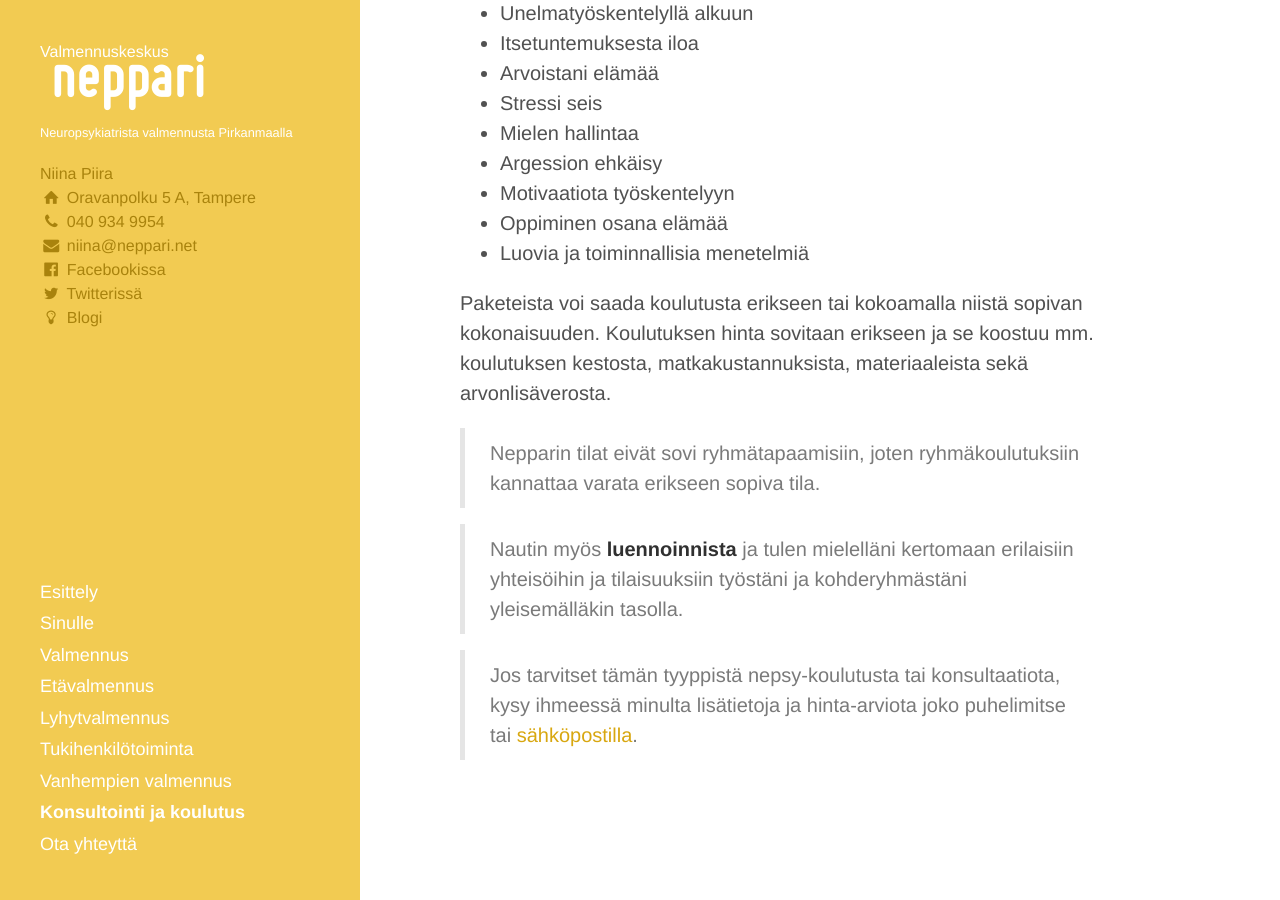
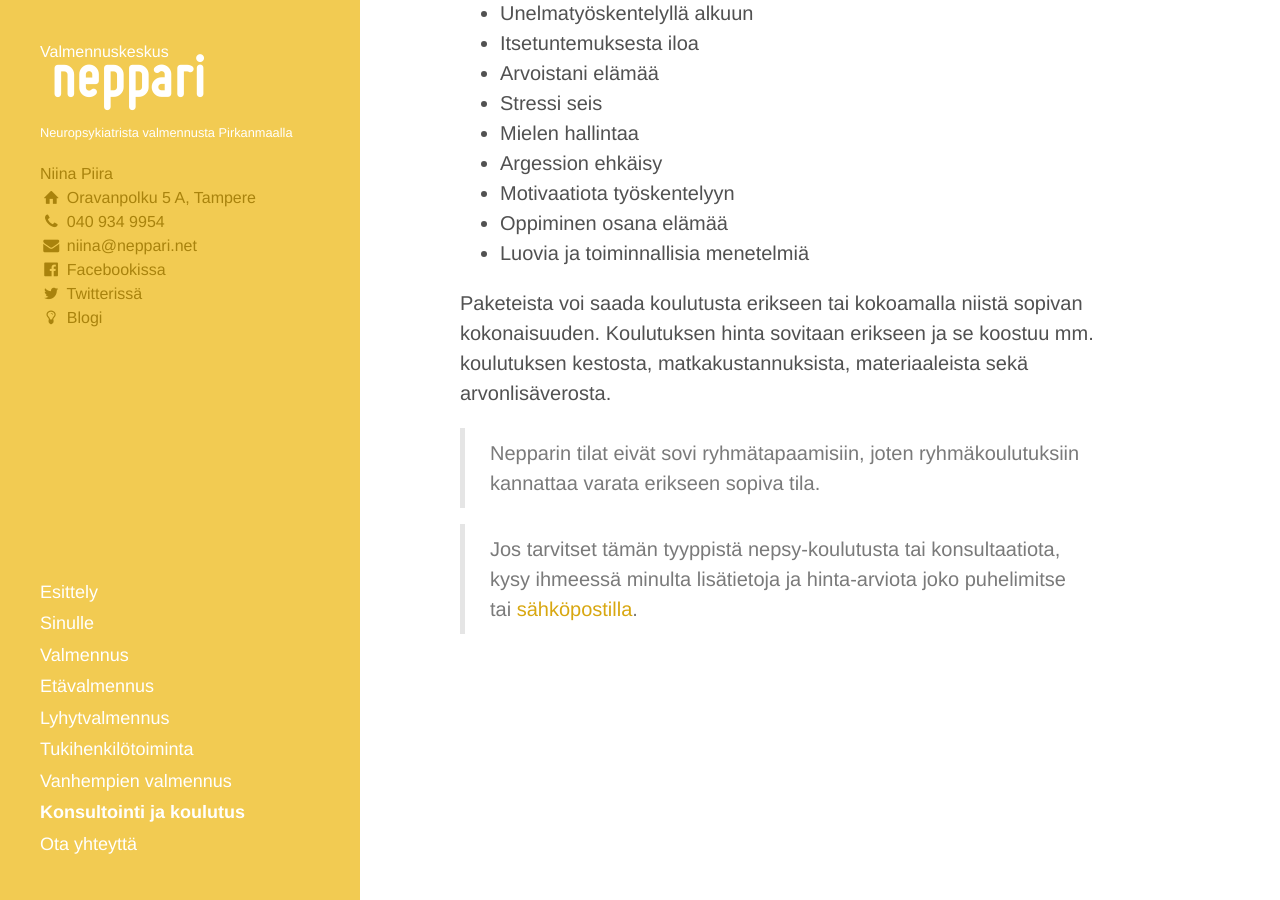
Before and after one commit to niinapiira/neppari.net, a Jekyll site: the page built from konsultointi-ja-koulutus.md, in a window 1280 px wide and 900 px high, scrolled down 1086 px. Built offline with Jekyll 4.4.1, drawn with Linux system fonts in a browser that asks for light colours.

Commit message:
Updated konsultointi-ja-koulutus.md

```diff
--- a/konsultointi-ja-koulutus.md
+++ b/konsultointi-ja-koulutus.md
@@ -54,6 +54,4 @@ Paketeista voi saada koulutusta erikseen tai kokoamalla niistä sopivan kokonais
 
 > Nepparin tilat eivät sovi ryhmätapaamisiin, joten ryhmäkoulutuksiin kannattaa varata erikseen sopiva tila.
 
-> Nautin myös **luennoinnista** ja tulen mielelläni kertomaan erilaisiin yhteisöihin ja tilaisuuksiin työstäni ja kohderyhmästäni yleisemälläkin tasolla.
-
 > Jos tarvitset tämän tyyppistä nepsy-koulutusta tai konsultaatiota, kysy ihmeessä minulta lisätietoja ja hinta-arviota joko puhelimitse tai [sähköpostilla](/ota-yhteytta).
```
